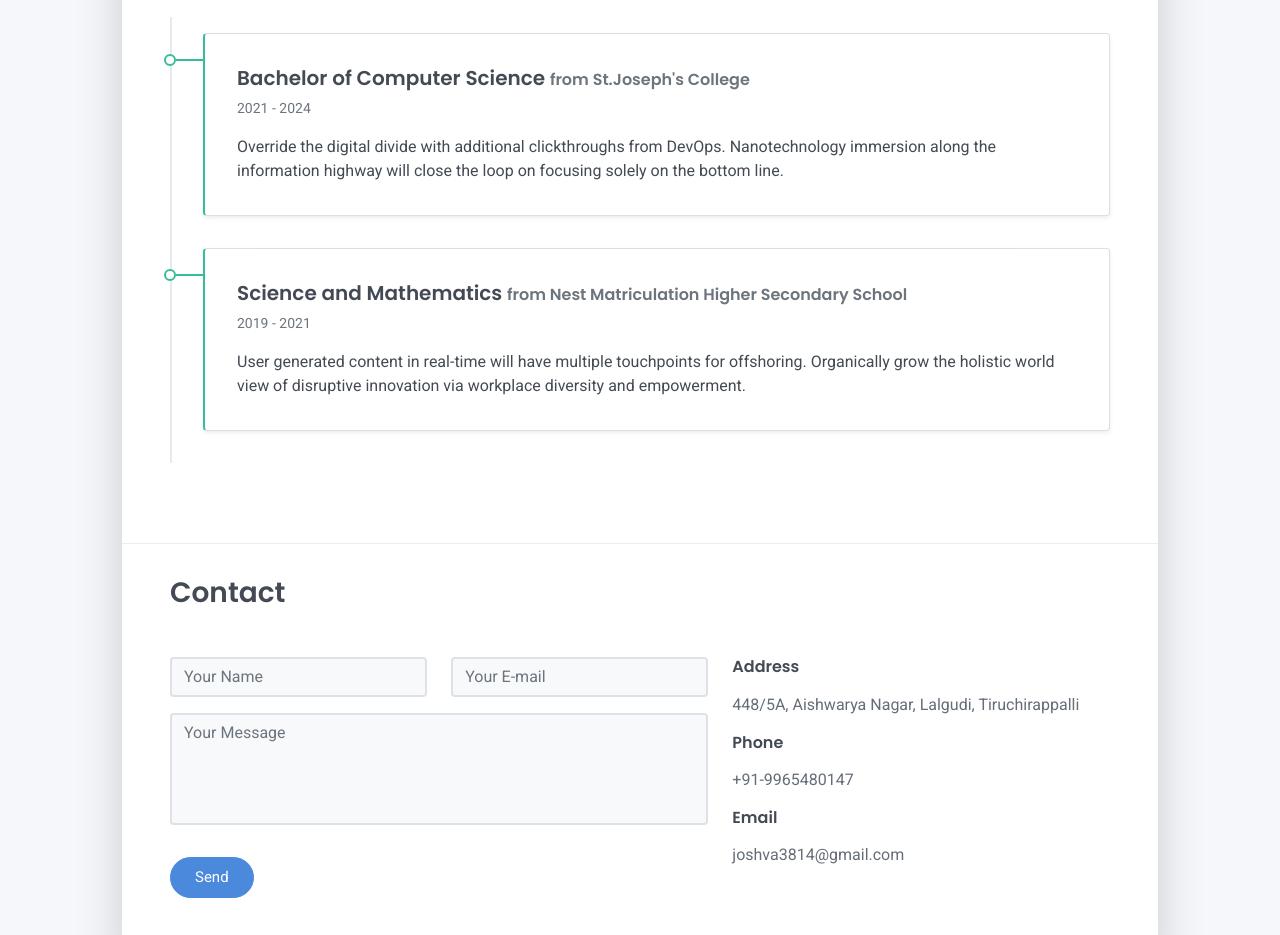
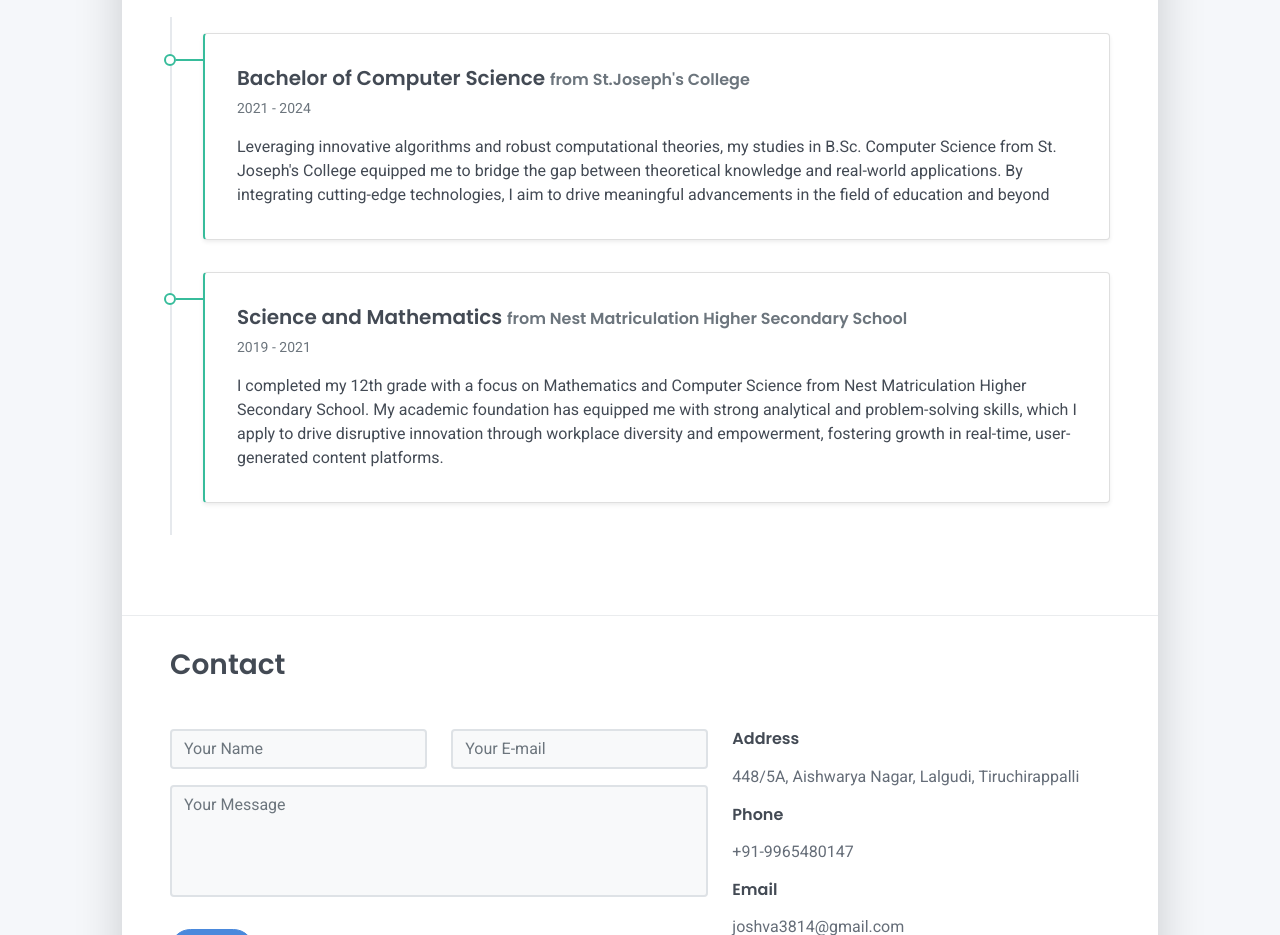
Before and after one commit to joshva140803/portfolio, a plain HTML site: page index.html in a window 1280 px wide. Shown: the part 1520-2455 px from the top of the page. Drawn offline with Linux system fonts and the light colour scheme.

Commit message:
Update index.html

```diff
--- a/index.html
+++ b/index.html
@@ -168,14 +168,14 @@
         <div class="card-body">
           <div class="h5 mb-1">Bachelor of Computer Science <span class="text-muted h6">from St.Joseph's College</span></div>
           <div class="text-muted text-small mb-2">2021 - 2024</div>
-          <div>Override the digital divide with additional clickthroughs from DevOps. Nanotechnology immersion along the information highway will close the loop on focusing solely on the bottom line.</div>
+          <div>Leveraging innovative algorithms and robust computational theories, my studies in B.Sc. Computer Science from St. Joseph's College equipped me to bridge the gap between theoretical knowledge and real-world applications. By integrating cutting-edge technologies, I aim to drive meaningful advancements in the field of education and beyond</div>
         </div>
       </div>
       <div class="timeline-card timeline-card-success card shadow-sm">
         <div class="card-body">
           <div class="h5 mb-1">Science and Mathematics <span class="text-muted h6">from Nest Matriculation Higher Secondary School</span></div>
           <div class="text-muted text-small mb-2">2019 - 2021</div>
-          <div>User generated content in real-time will have multiple touchpoints for offshoring. Organically grow the holistic world view of disruptive innovation via workplace diversity and empowerment.</div>
+          <div>I completed my 12th grade with a focus on Mathematics and Computer Science from Nest Matriculation Higher Secondary School. My academic foundation has equipped me with strong analytical and problem-solving skills, which I apply to drive disruptive innovation through workplace diversity and empowerment, fostering growth in real-time, user-generated content platforms.</div>
         </div>
       </div>
     </div>
```
